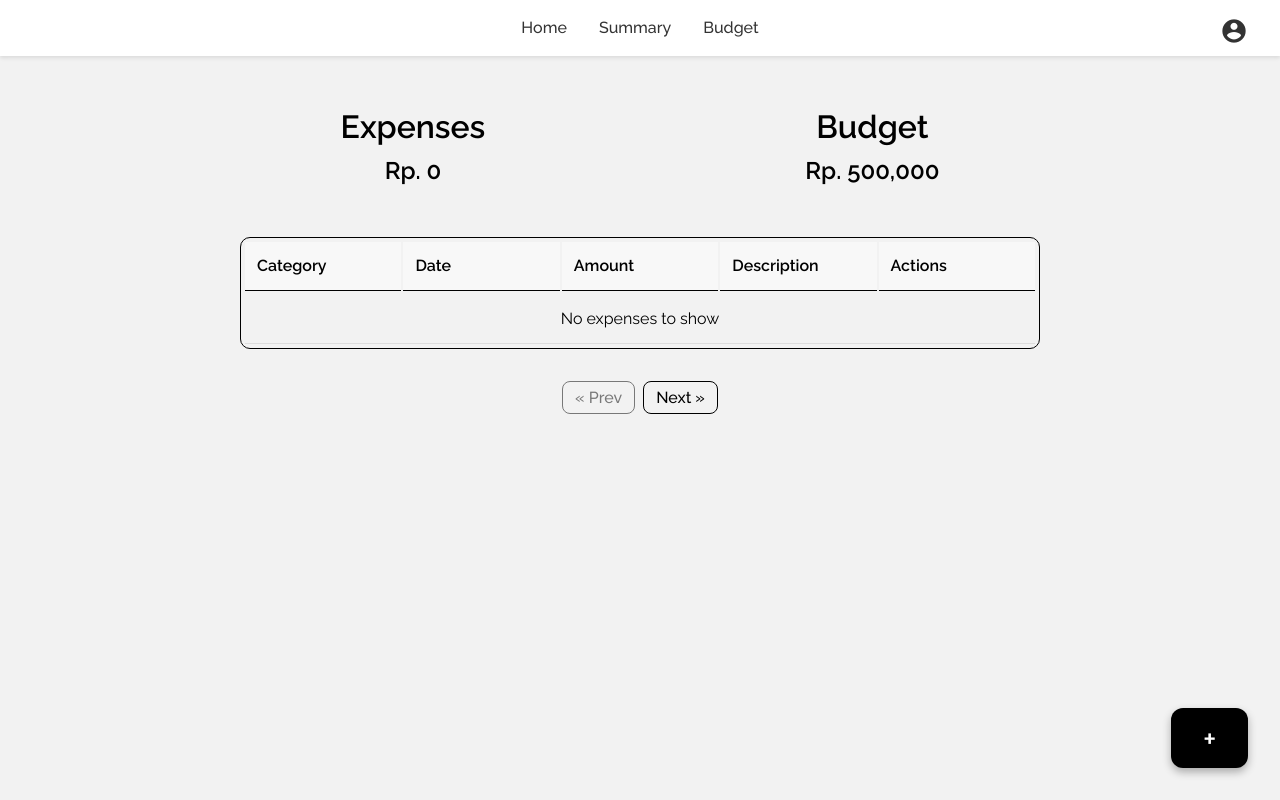
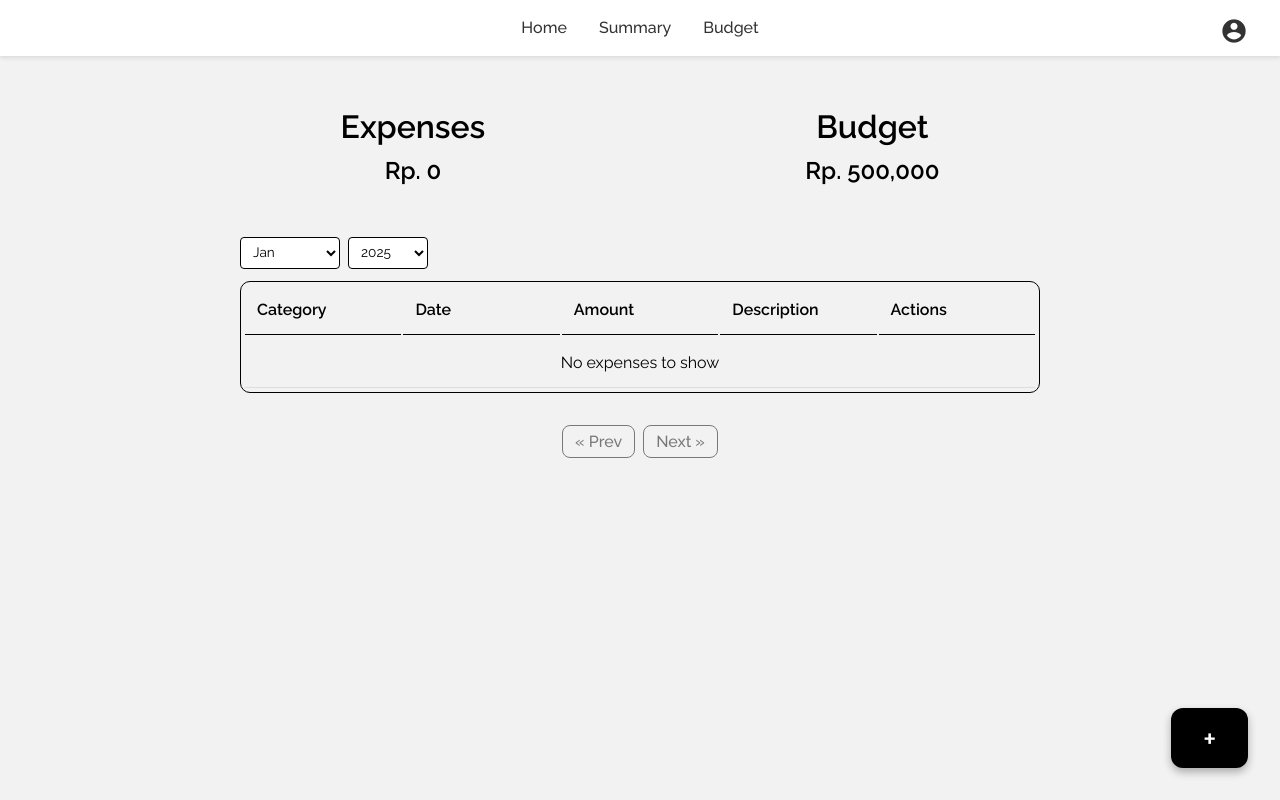
Before and after one commit to joshdc21/PersonalBudgetTracker, a React (Vite) app: page / in a window 1280 px wide. Built offline with nearby package versions, Linux system fonts and the light colour scheme.

Commit message:
add dropdown month and year in homepage, also connecting it to homepage

```diff
--- a/src/components/AddExpensePopup.jsx
+++ b/src/components/AddExpensePopup.jsx
@@ -4,7 +4,14 @@ import './AddExpensePopup.css';
 
 const defaultCategories = ['Food', 'Transport', 'Entertainment', 'Utilities', 'Shopping', 'Health', 'Other'];
 
-const AddExpensePopup = ({ onClose, onAddExpense, expenseToEdit, onDeleteExpensesByCategory }) => {
+const AddExpensePopup = ({
+  onClose,
+  onAddExpense,
+  expenseToEdit,
+  onDeleteExpensesByCategory,
+  selectedMonth,
+  selectedYear
+}) => {
   const [categories, setCategories] = useState([...defaultCategories]);
   const [category, setCategory] = useState(defaultCategories[0]);
   const [customCategory, setCustomCategory] = useState('');
@@ -12,6 +19,7 @@ const AddExpensePopup = ({ onClose, onAddExpense, expenseToEdit, onDeleteExpense
   const [description, setDescription] = useState('');
   const [showCustomInput, setShowCustomInput] = useState(false);
   const [categoryToRemove, setCategoryToRemove] = useState(null);
+  const [date, setDate] = useState('');
 
   useEffect(() => {
     const saved = localStorage.getItem('expenseCategories');
@@ -26,8 +34,46 @@ const AddExpensePopup = ({ onClose, onAddExpense, expenseToEdit, onDeleteExpense
       setCategory(expenseToEdit.category);
       setAmount(expenseToEdit.amount.toString());
       setDescription(expenseToEdit.description);
+
+      const expenseDate = new Date(expenseToEdit.date);
+      setDate(formatDateForInput(expenseDate));
+    } else {
+      const defaultDate = new Date();
+      if (selectedYear && selectedMonth) {
+        defaultDate.setFullYear(selectedYear);
+        defaultDate.setMonth(selectedMonth - 1);
+        defaultDate.setDate(1);
       }
-  }, [expenseToEdit]);
+      setDate(formatDateForInput(defaultDate));
+    }
+  }, [expenseToEdit, selectedMonth, selectedYear]);
+
+  const formatDateForInput = (dateObj) => {
+    const year = dateObj.getFullYear();
+    const month = String(dateObj.getMonth() + 1).padStart(2, '0');
+    const day = String(dateObj.getDate()).padStart(2, '0');
+    return `${year}-${month}-${day}`;
+  };
+
+  const handleDateChange = (e) => {
+    setDate(e.target.value);
+  };
+
+  const getDateConstraints = () => {
+    if (selectedYear && selectedMonth) {
+      const year = selectedYear;
+      const month = selectedMonth;
+
+      const firstDay = new Date(year, month - 1, 1);
+      const lastDay = new Date(year, month, 0);
+
+      return {
+        min: formatDateForInput(firstDay),
+        max: formatDateForInput(lastDay)
+      };
+    }
+    return {};
+  };
 
   const handleCategoryChange = (e) => {
     const selected = e.target.value;
@@ -47,7 +93,7 @@ const AddExpensePopup = ({ onClose, onAddExpense, expenseToEdit, onDeleteExpense
 
   const handleSubmit = (e) => {
     e.preventDefault();
-    if (!amount || !description) return;
+    if (!amount || !description || !date) return;
 
     const finalCategory = category === 'Other' && customCategory ? customCategory : category;
 
@@ -56,7 +102,7 @@ const AddExpensePopup = ({ onClose, onAddExpense, expenseToEdit, onDeleteExpense
       category: finalCategory,
       amount: parseInt(amount.replace(/\D/g, '')),
       description,
-      date: expenseToEdit ? expenseToEdit.date : new Date(),
+      date: new Date(date),
     };
 
     if (category === 'Other' && customCategory && !categories.includes(customCategory)) {
@@ -90,6 +136,17 @@ const AddExpensePopup = ({ onClose, onAddExpense, expenseToEdit, onDeleteExpense
         <span className="close-btn" onClick={onClose}>&times;</span>
         <h3>{expenseToEdit ? 'Edit Expense' : 'Add Expense'}</h3>
         <form onSubmit={handleSubmit}>
+          <div className="form-group">
+            <input
+              type="date"
+              value={date}
+              onChange={handleDateChange}
+              className="form-control"
+              {...getDateConstraints()}
+              required
+            />
+          </div>
+
           <div className="form-group">
             <select value={category} onChange={handleCategoryChange} className="form-control" required>
               {categories.map(cat => <option key={cat} value={cat}>{cat}</option>)}
--- a/src/pages/HomePage.css
+++ b/src/pages/HomePage.css
@@ -41,7 +41,8 @@
 }
 
 .table-container {
-  overflow-x: auto;
+  display: flex;
+  flex-direction: column;
 }
 
 .expenses-table {
@@ -71,7 +72,6 @@
   text-align: left;
   color: #000;
   border-bottom: 1px solid #000;
-  background-color: #f8f8f8;
 }
 
 .expenses-table td {
@@ -202,3 +202,29 @@
   background: none;
   border: none;
 }
+
+.date-filter {
+  display: flex;
+  gap: 0.5rem;
+  margin-bottom: 0.75rem;
+}
+
+.month-dropdown,
+.year-dropdown {
+  padding: 0.35rem 0.5rem;
+  color: #000;
+  border: 1px solid #000000;
+  border-radius: 4px;
+  font-size: 0.85rem;
+  background-color: white;
+  height: 32px;
+  font-family: inherit;
+}
+
+.month-dropdown {
+  width: 100px;
+}
+
+.year-dropdown {
+  width: 80px;
+}
--- a/src/pages/HomePage.jsx
+++ b/src/pages/HomePage.jsx
@@ -11,15 +11,29 @@ const Homepage = () => {
   const [expenseToDelete, setExpenseToDelete] = useState(null);
   const [editingExpense, setEditingExpense] = useState(null);
   const [budgetAmount, setBudgetAmount] = useState(500000);
+  const [monthFilter, setMonthFilter] = useState('');
+  const [yearFilter, setYearFilter] = useState(new Date().getFullYear());
 
   const itemsPerPage = 10;
-  const totalPages = Math.ceil(expenses.length / itemsPerPage);
 
+  const getFilteredExpenses = () => {
+    if (!monthFilter) return expenses;
+
+    return expenses.filter(expense => {
+      const expenseDate = new Date(expense.date);
+      return (
+        expenseDate.getMonth() + 1 === parseInt(monthFilter) &&
+        expenseDate.getFullYear() === parseInt(yearFilter)
+      );
+    });
+  };
+
+  const filteredExpenses = getFilteredExpenses();
+  const totalPages = Math.ceil(filteredExpenses.length / itemsPerPage);
   const indexOfLastItem = currentPage * itemsPerPage;
   const indexOfFirstItem = indexOfLastItem - itemsPerPage;
-  const currentExpenses = expenses.slice(indexOfFirstItem, indexOfLastItem);
-
-  const totalExpenses = expenses.reduce((sum, expense) => sum + expense.amount, 0);
+  const currentExpenses = filteredExpenses.slice(indexOfFirstItem, indexOfLastItem);
+  const totalExpenses = filteredExpenses.reduce((sum, expense) => sum + expense.amount, 0);
 
   const handleNext = () => {
     if (currentPage < totalPages) setCurrentPage((prev) => prev + 1);
@@ -42,11 +56,28 @@ const Homepage = () => {
       ]);
     }
     setShowPopup(false);
+
+    if (monthFilter) {
+      const expenseDate = new Date(newExpense.date);
+      if (expenseDate.getMonth() + 1 === parseInt(monthFilter) &&
+          expenseDate.getFullYear() === parseInt(yearFilter)) {
+        setCurrentPage(1);
+      }
+    }
   };
 
   const handleEditExpense = (expense) => {
     setEditingExpense(expense);
     setShowPopup(true);
+
+    if (monthFilter) {
+      const expenseDate = new Date(expense.date);
+      if (expenseDate.getMonth() + 1 !== parseInt(monthFilter) ||
+          expenseDate.getFullYear() !== parseInt(yearFilter)) {
+        setMonthFilter('');
+        setCurrentPage(1);
+      }
+    }
   };
 
   const handleDeleteExpense = (id) => {
@@ -94,6 +125,39 @@ const Homepage = () => {
         </div>
 
         <div className="table-container">
+          <div className="date-filter">
+            <select
+              value={monthFilter}
+              onChange={(e) => {
+                setMonthFilter(e.target.value);
+                setCurrentPage(1);
+              }}
+              className="month-dropdown"
+              required
+            >
+              {Array.from({length: 12}, (_, i) => (
+                <option key={i+1} value={i+1}>
+                  {new Date(0, i).toLocaleString('default', {month: 'short'})}
+                </option>
+              ))}
+            </select>
+
+            <select
+              value={yearFilter}
+              onChange={(e) => {
+                setYearFilter(e.target.value);
+                setCurrentPage(1);
+              }}
+              className="year-dropdown"
+              required
+            >
+              {Array.from({length: 5}, (_, i) => {
+                const year = new Date().getFullYear() - 2 + i;
+                return <option key={year} value={year}>{year}</option>;
+              })}
+            </select>
+          </div>
+
           <table className="expenses-table">
             <thead>
               <tr>
@@ -108,7 +172,9 @@ const Homepage = () => {
               {currentExpenses.length === 0 ? (
                 <tr>
                   <td colSpan="5" style={{ textAlign: 'center' }}>
-                    No expenses to show
+                    {monthFilter
+                      ? `No expenses for ${new Date(0, monthFilter-1).toLocaleString('default', {month: 'long'})} ${yearFilter}`
+                      : 'No expenses to show'}
                   </td>
                 </tr>
               ) : (
@@ -146,11 +212,14 @@ const Homepage = () => {
               key={i + 1}
               onClick={() => setCurrentPage(i + 1)}
               className={currentPage === i + 1 ? 'active' : ''}
+              disabled={filteredExpenses.length === 0}
             >
               {i + 1}
             </button>
           ))}
-          <button onClick={handleNext} disabled={currentPage === totalPages}>Next »</button>
+          <button onClick={handleNext} disabled={currentPage === totalPages || filteredExpenses.length === 0}>
+            Next »
+          </button>
         </div>
 
         <button className="add-button" onClick={() => setShowPopup(true)}>
@@ -162,8 +231,9 @@ const Homepage = () => {
             onClose={handleCancelEdit}
             onAddExpense={handleAddExpense}
             expenseToEdit={editingExpense}
-            expenses={expenses}
             onDeleteExpensesByCategory={handleDeleteExpensesByCategory}
+            selectedMonth={monthFilter}
+            selectedYear={yearFilter}
           />
         )}
 
```
Lines whose indentation alone changed are shown as unchanged.
